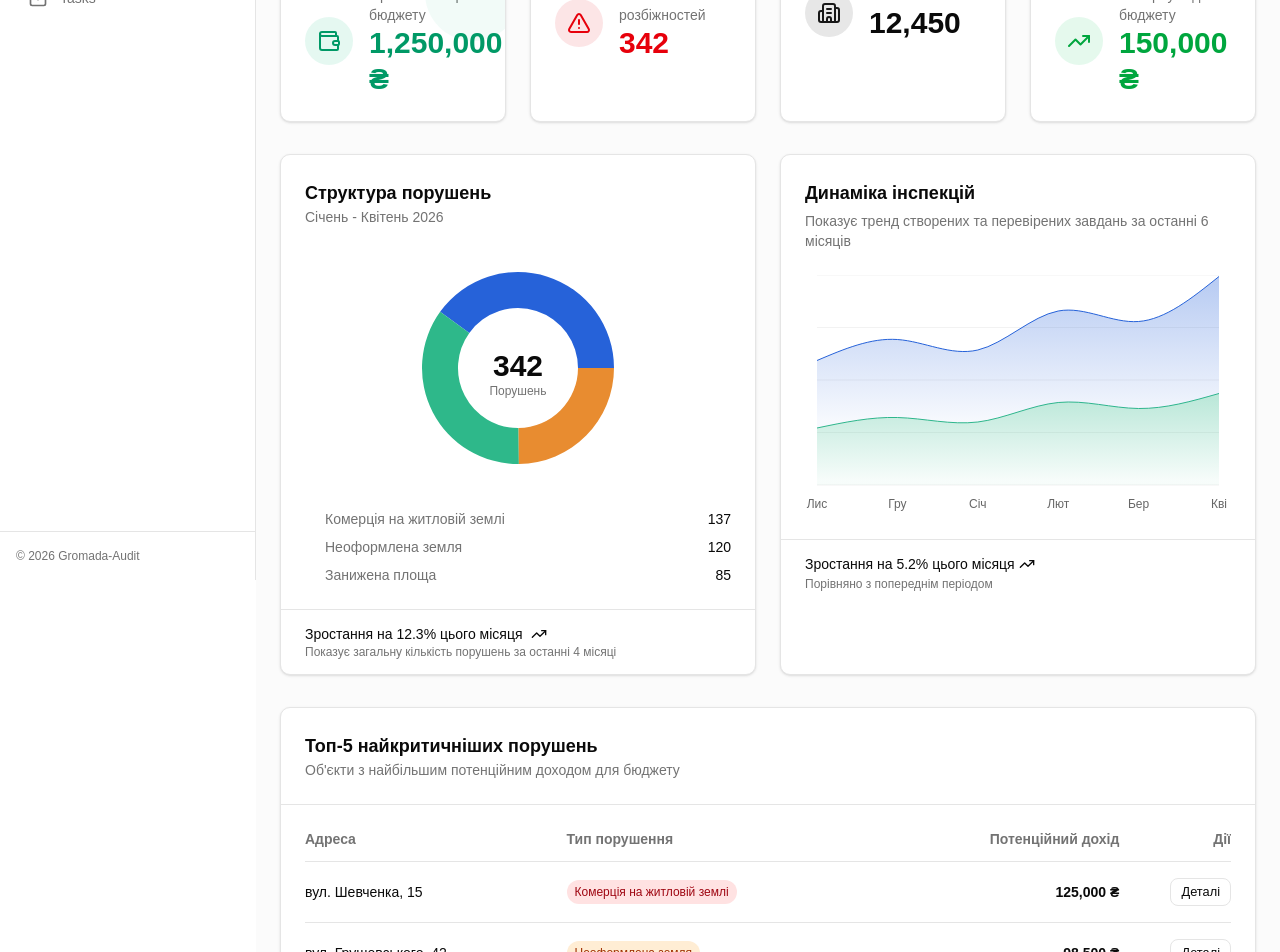
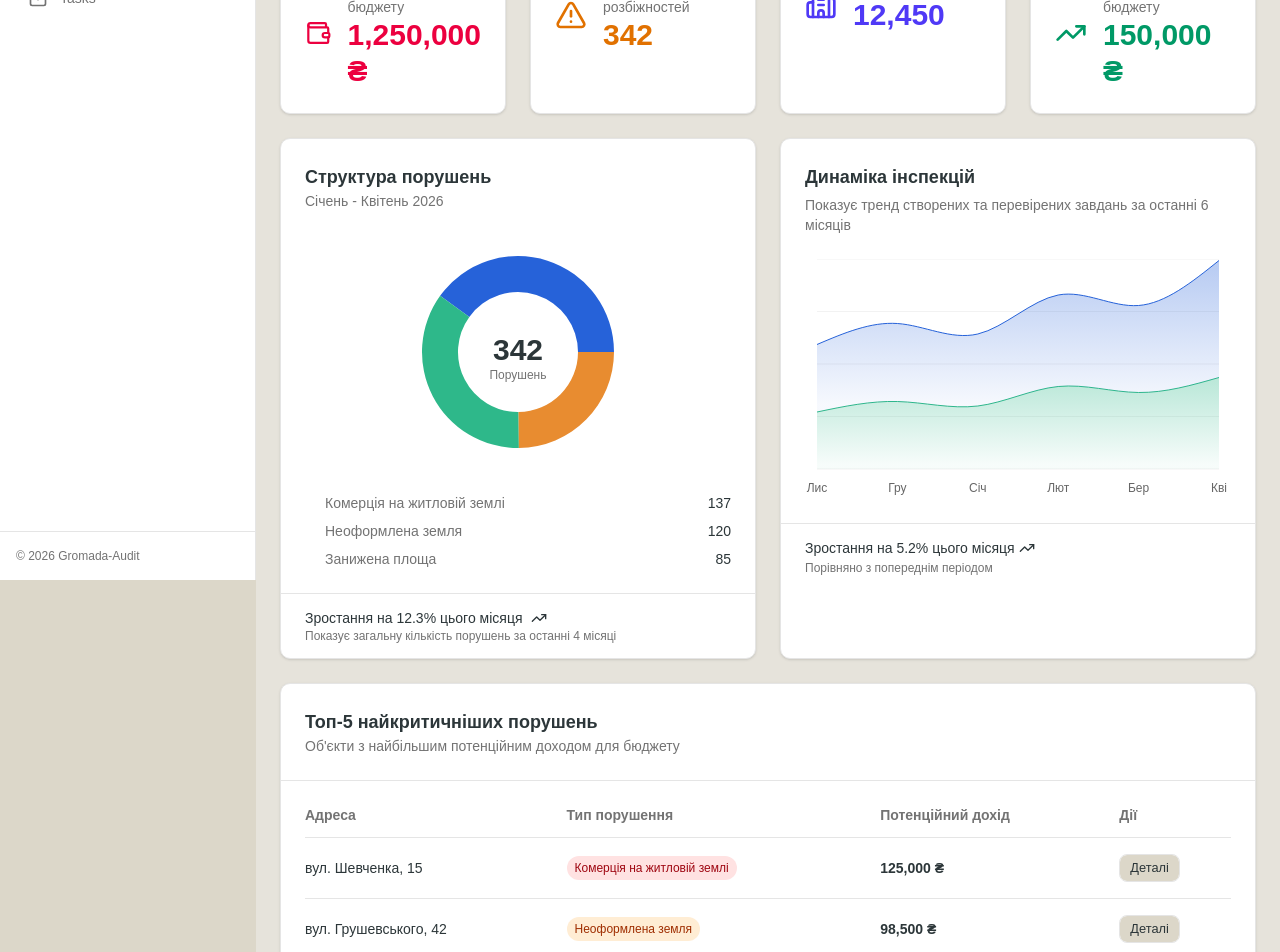
Before and after one commit to Opatsk-Inc/hackathon-main, a React (Vite) app in the folder front/: page /head/dashboard in a window 1280 px wide. Shown: the part 220-1172 px from the top of the page. Built offline with nearby package versions, Linux system fonts and the light colour scheme.

Commit message:
feat: integrate TopViolationsTable component and update styles in DashboardPage

```diff
--- a/front/package.json
+++ b/front/package.json
@@ -15,6 +15,7 @@
     "@fontsource-variable/geist": "^5.2.8",
     "@tailwindcss/vite": "^4.2.1",
     "@tanstack/react-query": "^5.99.0",
+    "@tanstack/react-table": "^8.21.3",
     "class-variance-authority": "^0.7.1",
     "clsx": "^2.1.1",
     "framer-motion": "^12.38.0",
--- /dev/null
+++ b/front/src/features/discrepancies/components/TopViolationsTable.tsx
@@ -0,0 +1,148 @@
+import { Button } from "@/components/ui/button";
+import {
+  useReactTable,
+  getCoreRowModel,
+  flexRender,
+  createColumnHelper,
+} from "@tanstack/react-table";
+
+interface TopViolation {
+  address: string;
+  type: string;
+  revenue: string;
+  badge: "critical" | "high" | "medium";
+}
+
+const topViolations: TopViolation[] = [
+  {
+    address: "вул. Шевченка, 15",
+    type: "Комерція на житловій землі",
+    revenue: "125,000",
+    badge: "critical",
+  },
+  {
+    address: "вул. Грушевського, 42",
+    type: "Неоформлена земля",
+    revenue: "98,500",
+    badge: "high",
+  },
+  {
+    address: "пр. Незалежності, 8",
+    type: "Занижена площа",
+    revenue: "87,200",
+    badge: "high",
+  },
+  {
+    address: "вул. Франка, 23",
+    type: "Комерція на житловій землі",
+    revenue: "76,300",
+    badge: "critical",
+  },
+  {
+    address: "вул. Лесі Українки, 11",
+    type: "Неоформлена земля",
+    revenue: "64,800",
+    badge: "medium",
+  },
+];
+
+const columnHelper = createColumnHelper<TopViolation>();
+
+const columns = [
+  columnHelper.accessor("address", {
+    header: "Адреса",
+    cell: (info) => <span className="font-medium">{info.getValue()}</span>,
+  }),
+  columnHelper.accessor("type", {
+    header: "Тип порушення",
+    cell: (info) => {
+      const badge = info.row.original.badge;
+      return (
+        <span
+          className={`inline-flex rounded-full px-2 py-1 text-xs font-medium ${
+            badge === "critical"
+              ? "bg-red-100 text-red-800 dark:bg-red-900/30 dark:text-red-400"
+              : badge === "high"
+                ? "bg-orange-100 text-orange-800 dark:bg-orange-900/30 dark:text-orange-400"
+                : "bg-yellow-100 text-yellow-800 dark:bg-yellow-900/30 dark:text-yellow-400"
+          }`}
+        >
+          {info.getValue()}
+        </span>
+      );
+    },
+  }),
+  columnHelper.accessor("revenue", {
+    header: "Потенційний дохід",
+    cell: (info) => <span className="font-semibold">{info.getValue()} ₴</span>,
+  }),
+  columnHelper.display({
+    id: "actions",
+    header: "Дії",
+    cell: () => (
+      <Button variant="outline" size="sm">
+        Деталі
+      </Button>
+    ),
+  }),
+];
+
+export function TopViolationsTable() {
+  const table = useReactTable({
+    data: topViolations,
+    columns,
+    getCoreRowModel: getCoreRowModel(),
+  });
+
+  return (
+    <div className="rounded-lg border bg-card shadow-sm">
+      <div className="border-b p-6">
+        <h3 className="text-lg font-semibold">
+          Топ-5 найкритичніших порушень
+        </h3>
+        <p className="text-sm text-muted-foreground">
+          Об'єкти з найбільшим потенційним доходом для бюджету
+        </p>
+      </div>
+      <div className="p-6">
+        <div className="overflow-x-auto">
+          <table className="w-full">
+            <thead>
+              {table.getHeaderGroups().map((headerGroup) => (
+                <tr
+                  key={headerGroup.id}
+                  className="border-b text-left text-sm font-medium text-muted-foreground"
+                >
+                  {headerGroup.headers.map((header) => (
+                    <th key={header.id} className="pb-3">
+                      {header.isPlaceholder
+                        ? null
+                        : flexRender(
+                            header.column.columnDef.header,
+                            header.getContext()
+                          )}
+                    </th>
+                  ))}
+                </tr>
+              ))}
+            </thead>
+            <tbody className="text-sm">
+              {table.getRowModel().rows.map((row) => (
+                <tr key={row.id} className="border-b last:border-0">
+                  {row.getVisibleCells().map((cell) => (
+                    <td key={cell.id} className="py-4">
+                      {flexRender(
+                        cell.column.columnDef.cell,
+                        cell.getContext()
+                      )}
+                    </td>
+                  ))}
+                </tr>
+              ))}
+            </tbody>
+          </table>
+        </div>
+      </div>
+    </div>
+  );
+}
--- a/front/src/features/discrepancies/components/index.ts
+++ b/front/src/features/discrepancies/components/index.ts
@@ -1,2 +1 @@
-// Placeholder for discrepancies components
-export {};
+export { TopViolationsTable } from "./TopViolationsTable";
--- a/front/src/index.css
+++ b/front/src/index.css
@@ -49,24 +49,29 @@
 }
 
 :root {
-    --background: oklch(1 0 0);
-    --foreground: oklch(0.145 0 0);
+    --brand-dark: #2C3639;
+    --brand-slate: #3F4E4F;
+    --brand-brown: #A27B5C;
+    --brand-cream: #DCD7C9;
+
+    --background: oklch(from var(--brand-cream) l c h);
+    --foreground: oklch(from var(--brand-dark) l c h);
     --card: oklch(1 0 0);
-    --card-foreground: oklch(0.145 0 0);
+    --card-foreground: oklch(from var(--brand-dark) l c h);
     --popover: oklch(1 0 0);
-    --popover-foreground: oklch(0.145 0 0);
-    --primary: oklch(0.205 0 0);
+    --popover-foreground: oklch(from var(--brand-dark) l c h);
+    --primary: oklch(from var(--brand-slate) l c h);
     --primary-foreground: oklch(0.985 0 0);
     --secondary: oklch(0.97 0 0);
-    --secondary-foreground: oklch(0.205 0 0);
+    --secondary-foreground: oklch(from var(--brand-dark) l c h);
     --muted: oklch(0.97 0 0);
     --muted-foreground: oklch(0.556 0 0);
-    --accent: oklch(0.97 0 0);
-    --accent-foreground: oklch(0.205 0 0);
+    --accent: oklch(from var(--brand-brown) l c h);
+    --accent-foreground: oklch(from var(--brand-dark) l c h);
     --destructive: oklch(0.577 0.245 27.325);
     --border: oklch(0.922 0 0);
     --input: oklch(0.922 0 0);
-    --ring: oklch(0.708 0 0);
+    --ring: oklch(from var(--brand-slate) l c h);
     --chart-1: 220 70% 50%;
     --chart-2: 160 60% 45%;
     --chart-3: 30 80% 55%;
@@ -74,47 +79,47 @@
     --chart-5: 340 75% 55%;
     --radius: 0.625rem;
     --sidebar: oklch(0.985 0 0);
-    --sidebar-foreground: oklch(0.145 0 0);
-    --sidebar-primary: oklch(0.205 0 0);
+    --sidebar-foreground: oklch(from var(--brand-dark) l c h);
+    --sidebar-primary: oklch(from var(--brand-slate) l c h);
     --sidebar-primary-foreground: oklch(0.985 0 0);
     --sidebar-accent: oklch(0.97 0 0);
-    --sidebar-accent-foreground: oklch(0.205 0 0);
+    --sidebar-accent-foreground: oklch(from var(--brand-dark) l c h);
     --sidebar-border: oklch(0.922 0 0);
-    --sidebar-ring: oklch(0.708 0 0);
+    --sidebar-ring: oklch(from var(--brand-slate) l c h);
 }
 
 .dark {
-    --background: oklch(0.145 0 0);
-    --foreground: oklch(0.985 0 0);
-    --card: oklch(0.205 0 0);
-    --card-foreground: oklch(0.985 0 0);
-    --popover: oklch(0.205 0 0);
-    --popover-foreground: oklch(0.985 0 0);
-    --primary: oklch(0.922 0 0);
-    --primary-foreground: oklch(0.205 0 0);
+    --background: oklch(from var(--brand-dark) l c h);
+    --foreground: oklch(from var(--brand-cream) l c h);
+    --card: oklch(from var(--brand-slate) l c h);
+    --card-foreground: oklch(from var(--brand-cream) l c h);
+    --popover: oklch(from var(--brand-slate) l c h);
+    --popover-foreground: oklch(from var(--brand-cream) l c h);
+    --primary: oklch(from var(--brand-brown) l c h);
+    --primary-foreground: oklch(from var(--brand-dark) l c h);
     --secondary: oklch(0.269 0 0);
-    --secondary-foreground: oklch(0.985 0 0);
+    --secondary-foreground: oklch(from var(--brand-cream) l c h);
     --muted: oklch(0.269 0 0);
     --muted-foreground: oklch(0.708 0 0);
-    --accent: oklch(0.269 0 0);
-    --accent-foreground: oklch(0.985 0 0);
+    --accent: oklch(from var(--brand-brown) l c h);
+    --accent-foreground: oklch(from var(--brand-dark) l c h);
     --destructive: oklch(0.704 0.191 22.216);
     --border: oklch(1 0 0 / 10%);
     --input: oklch(1 0 0 / 15%);
-    --ring: oklch(0.556 0 0);
+    --ring: oklch(from var(--brand-brown) l c h);
     --chart-1: 220 70% 50%;
     --chart-2: 160 60% 45%;
     --chart-3: 30 80% 55%;
     --chart-4: 280 65% 60%;
     --chart-5: 340 75% 55%;
-    --sidebar: oklch(0.205 0 0);
-    --sidebar-foreground: oklch(0.985 0 0);
-    --sidebar-primary: oklch(0.488 0.243 264.376);
-    --sidebar-primary-foreground: oklch(0.985 0 0);
+    --sidebar: oklch(from var(--brand-slate) l c h);
+    --sidebar-foreground: oklch(from var(--brand-cream) l c h);
+    --sidebar-primary: oklch(from var(--brand-brown) l c h);
+    --sidebar-primary-foreground: oklch(from var(--brand-dark) l c h);
     --sidebar-accent: oklch(0.269 0 0);
-    --sidebar-accent-foreground: oklch(0.985 0 0);
+    --sidebar-accent-foreground: oklch(from var(--brand-cream) l c h);
     --sidebar-border: oklch(1 0 0 / 10%);
-    --sidebar-ring: oklch(0.556 0 0);
+    --sidebar-ring: oklch(from var(--brand-brown) l c h);
 }
 
 @layer base {
--- a/front/src/pages/head/DashboardPage.tsx
+++ b/front/src/pages/head/DashboardPage.tsx
@@ -1,14 +1,21 @@
-import { HeadDesktopLayout } from "@/components/layouts";
-import { Button } from "@/components/ui/button";
+import { HeadDesktopLayout } from "@/components/layouts"
+import { Button } from "@/components/ui/button"
 import {
   ChartContainer,
   ChartTooltip,
   ChartTooltipContent,
-} from "@/components/ui/chart";
-import { Plus, TrendingUp, AlertTriangle, Building2, Wallet } from "lucide-react";
-import * as React from "react";
-import { motion } from "framer-motion";
-import { useAnimatedNumber } from "@/lib/hooks/useAnimatedNumber";
+} from "@/components/ui/chart"
+import {
+  Plus,
+  TrendingUp,
+  AlertTriangle,
+  Building2,
+  Wallet,
+} from "lucide-react"
+import * as React from "react"
+import { motion } from "framer-motion"
+import { useAnimatedNumber } from "@/lib/hooks/useAnimatedNumber"
+import { TopViolationsTable } from "@/features/discrepancies/components"
 import {
   PieChart,
   Pie,
@@ -17,14 +24,17 @@ import {
   XAxis,
   CartesianGrid,
   Label,
-} from "recharts";
+} from "recharts"
 
-// Дані для кругової діаграми
 const violationData = [
-  { name: "Комерція на житловій землі", value: 137, fill: "var(--color-commerce)" },
+  {
+    name: "Комерція на житловій землі",
+    value: 137,
+    fill: "var(--color-commerce)",
+  },
   { name: "Неоформлена земля", value: 120, fill: "var(--color-unregistered)" },
   { name: "Занижена площа", value: 85, fill: "var(--color-underreported)" },
-];
+]
 
 const violationChartConfig = {
   value: {
@@ -42,9 +52,8 @@ const violationChartConfig = {
     label: "Занижена площа",
     color: "hsl(var(--chart-3))",
   },
-};
+}
 
-// Дані для стовпчикової діаграми
 const inspectionData = [
   { month: "Лис", created: 45, inspected: 38 },
   { month: "Гру", created: 52, inspected: 45 },
@@ -52,55 +61,21 @@ const inspectionData = [
   { month: "Лют", created: 61, inspected: 55 },
   { month: "Бер", created: 58, inspected: 51 },
   { month: "Кві", created: 78, inspected: 61 },
-];
-
-// Топ-5 критичних порушень
-const topViolations = [
-  {
-    address: "вул. Шевченка, 15",
-    type: "Комерція на житловій землі",
-    revenue: "125,000",
-    badge: "critical",
-  },
-  {
-    address: "вул. Грушевського, 42",
-    type: "Неоформлена земля",
-    revenue: "98,500",
-    badge: "high",
-  },
-  {
-    address: "пр. Незалежності, 8",
-    type: "Занижена площа",
-    revenue: "87,200",
-    badge: "high",
-  },
-  {
-    address: "вул. Франка, 23",
-    type: "Комерція на житловій землі",
-    revenue: "76,300",
-    badge: "critical",
-  },
-  {
-    address: "вул. Лесі Українки, 11",
-    type: "Неоформлена земля",
-    revenue: "64,800",
-    badge: "medium",
-  },
-];
+]
 
 export function DashboardPage() {
   const totalViolations = React.useMemo(() => {
-    return violationData.reduce((acc, curr) => acc + curr.value, 0);
-  }, []);
+    return violationData.reduce((acc, curr) => acc + curr.value, 0)
+  }, [])
 
-  const budgetLoss = useAnimatedNumber(1250000, 2, 0);
-  const discrepancies = useAnimatedNumber(342, 2, 0.2);
-  const totalObjects = useAnimatedNumber(12450, 2, 0.4);
-  const recovered = useAnimatedNumber(150000, 2, 0.6);
+  const budgetLoss = useAnimatedNumber(1250000, 2, 0)
+  const discrepancies = useAnimatedNumber(342, 2, 0.2)
+  const totalObjects = useAnimatedNumber(12450, 2, 0.4)
+  const recovered = useAnimatedNumber(150000, 2, 0.6)
 
   return (
     <HeadDesktopLayout currentPath="/head/dashboard">
-      <div className="mx-auto w-full space-y-8 p-6">
+      <div className="mx-auto w-full space-y-6 p-6">
         {/* Page Header */}
         <div className="flex items-center justify-between">
           <div>
@@ -122,32 +97,27 @@ export function DashboardPage() {
           {/* Card 1: Budget Losses - Primary Value Prop */}
           <div className="relative overflow-hidden rounded-lg border bg-card p-6 shadow-sm">
             <div className="flex items-center gap-4">
-              <div className="rounded-full bg-emerald-500/10 p-3">
-                <Wallet className="h-6 w-6 text-emerald-600" />
-              </div>
+              <Wallet className="h-8 w-8 text-rose-600 dark:text-rose-400" />
               <div className="flex-1">
                 <p className="text-sm font-medium text-muted-foreground">
                   Орієнтовні втрати бюджету
                 </p>
-                <p className="text-3xl font-bold text-emerald-600">
+                <p className="text-3xl font-bold text-rose-600 dark:text-rose-400">
                   <motion.span>{budgetLoss}</motion.span> ₴
                 </p>
               </div>
             </div>
-            <div className="absolute -right-4 -top-4 h-24 w-24 rounded-full bg-emerald-500/5" />
           </div>
 
           {/* Card 2: Discrepancies Found */}
           <div className="rounded-lg border bg-card p-6 shadow-sm">
             <div className="flex items-center gap-4">
-              <div className="rounded-full bg-destructive/10 p-3">
-                <AlertTriangle className="h-6 w-6 text-destructive" />
-              </div>
+              <AlertTriangle className="h-8 w-8 text-amber-600 dark:text-amber-400" />
               <div className="flex-1">
                 <p className="text-sm font-medium text-muted-foreground">
                   Виявлено розбіжностей
                 </p>
-                <p className="text-3xl font-bold text-destructive">
+                <p className="text-3xl font-bold text-amber-600 dark:text-amber-400">
                   <motion.span>{discrepancies}</motion.span>
                 </p>
               </div>
@@ -157,14 +127,12 @@ export function DashboardPage() {
           {/* Card 3: Total Objects */}
           <div className="rounded-lg border bg-card p-6 shadow-sm">
             <div className="flex items-center gap-4">
-              <div className="rounded-full bg-primary/10 p-3">
-                <Building2 className="h-6 w-6 text-primary" />
-              </div>
+              <Building2 className="h-8 w-8 text-indigo-600 dark:text-indigo-400" />
               <div className="flex-1">
                 <p className="text-sm font-medium text-muted-foreground">
                   Всього об'єктів
                 </p>
-                <p className="text-3xl font-bold">
+                <p className="text-3xl font-bold text-indigo-600 dark:text-indigo-400">
                   <motion.span>{totalObjects}</motion.span>
                 </p>
               </div>
@@ -174,14 +142,12 @@ export function DashboardPage() {
           {/* Card 4: Recovered to Budget */}
           <div className="rounded-lg border bg-card p-6 shadow-sm">
             <div className="flex items-center gap-4">
-              <div className="rounded-full bg-green-500/10 p-3">
-                <TrendingUp className="h-6 w-6 text-green-600" />
-              </div>
+              <TrendingUp className="h-8 w-8 text-emerald-600 dark:text-emerald-400" />
               <div className="flex-1">
                 <p className="text-sm font-medium text-muted-foreground">
                   Повернуто до бюджету
                 </p>
-                <p className="text-3xl font-bold text-green-600">
+                <p className="text-3xl font-bold text-emerald-600 dark:text-emerald-400">
                   <motion.span>{recovered}</motion.span> ₴
                 </p>
               </div>
@@ -241,7 +207,7 @@ export function DashboardPage() {
                                 Порушень
                               </tspan>
                             </text>
-                          );
+                          )
                         }
                       }}
                     />
@@ -252,13 +218,18 @@ export function DashboardPage() {
             <div className="flex-1 p-6 pt-4">
               <div className="space-y-2">
                 {violationData.map((item, index) => (
-                  <div key={index} className="flex items-center justify-between gap-2">
+                  <div
+                    key={index}
+                    className="flex items-center justify-between gap-2"
+                  >
                     <div className="flex items-center gap-2">
                       <div
                         className="h-3 w-3 rounded-full"
                         style={{ backgroundColor: item.fill }}
                       />
-                      <span className="text-sm text-muted-foreground">{item.name}</span>
+                      <span className="text-sm text-muted-foreground">
+                        {item.name}
+                      </span>
                     </div>
                     <span className="text-sm font-medium">{item.value}</span>
                   </div>
@@ -266,8 +237,9 @@ export function DashboardPage() {
               </div>
             </div>
             <div className="mt-auto border-t px-6 py-4">
-              <div className="flex items-center gap-2 text-sm font-medium leading-none">
-                Зростання на 12.3% цього місяця <TrendingUp className="h-4 w-4" />
+              <div className="flex items-center gap-2 text-sm leading-none font-medium">
+                Зростання на 12.3% цього місяця{" "}
+                <TrendingUp className="h-4 w-4" />
               </div>
               <div className="mt-1 text-xs leading-none text-muted-foreground">
                 Показує загальну кількість порушень за останні 4 місяці
@@ -280,7 +252,8 @@ export function DashboardPage() {
             <div className="p-6">
               <h3 className="mb-1 text-lg font-semibold">Динаміка інспекцій</h3>
               <p className="text-sm text-muted-foreground">
-                Показує тренд створених та перевірених завдань за останні 6 місяців
+                Показує тренд створених та перевірених завдань за останні 6
+                місяців
               </p>
             </div>
             <div className="px-6 pb-6">
@@ -316,7 +289,13 @@ export function DashboardPage() {
                     content={<ChartTooltipContent indicator="dot" />}
                   />
                   <defs>
-                    <linearGradient id="fillCreated" x1="0" y1="0" x2="0" y2="1">
+                    <linearGradient
+                      id="fillCreated"
+                      x1="0"
+                      y1="0"
+                      x2="0"
+                      y2="1"
+                    >
                       <stop
                         offset="5%"
                         stopColor="var(--color-created)"
@@ -328,7 +307,13 @@ export function DashboardPage() {
                         stopOpacity={0.1}
                       />
                     </linearGradient>
-                    <linearGradient id="fillInspected" x1="0" y1="0" x2="0" y2="1">
+                    <linearGradient
+                      id="fillInspected"
+                      x1="0"
+                      y1="0"
+                      x2="0"
+                      y2="1"
+                    >
                       <stop
                         offset="5%"
                         stopColor="var(--color-inspected)"
@@ -362,7 +347,7 @@ export function DashboardPage() {
             </div>
             <div className="border-t px-6 py-4">
               <div className="flex items-center gap-2 text-sm">
-                <div className="flex items-center gap-1 font-medium leading-none">
+                <div className="flex items-center gap-1 leading-none font-medium">
                   Зростання на 5.2% цього місяця
                   <TrendingUp className="h-4 w-4" />
                 </div>
@@ -375,59 +360,8 @@ export function DashboardPage() {
         </div>
 
         {/* Top 5 Critical Violations Table */}
-        <div className="rounded-lg border bg-card shadow-sm">
-          <div className="border-b p-6">
-            <h3 className="text-lg font-semibold">
-              Топ-5 найкритичніших порушень
-            </h3>
-            <p className="text-sm text-muted-foreground">
-              Об'єкти з найбільшим потенційним доходом для бюджету
-            </p>
-          </div>
-          <div className="p-6">
-            <div className="overflow-x-auto">
-              <table className="w-full">
-                <thead>
-                  <tr className="border-b text-left text-sm font-medium text-muted-foreground">
-                    <th className="pb-3">Адреса</th>
-                    <th className="pb-3">Тип порушення</th>
-                    <th className="pb-3 text-right">Потенційний дохід</th>
-                    <th className="pb-3 text-right">Дії</th>
-                  </tr>
-                </thead>
-                <tbody className="text-sm">
-                  {topViolations.map((violation, index) => (
-                    <tr key={index} className="border-b last:border-0">
-                      <td className="py-4 font-medium">{violation.address}</td>
-                      <td className="py-4">
-                        <span
-                          className={`inline-flex rounded-full px-2 py-1 text-xs font-medium ${
-                            violation.badge === "critical"
-                              ? "bg-red-100 text-red-800 dark:bg-red-900/30 dark:text-red-400"
-                              : violation.badge === "high"
-                                ? "bg-orange-100 text-orange-800 dark:bg-orange-900/30 dark:text-orange-400"
-                                : "bg-yellow-100 text-yellow-800 dark:bg-yellow-900/30 dark:text-yellow-400"
-                          }`}
-                        >
-                          {violation.type}
-                        </span>
-                      </td>
-                      <td className="py-4 text-right font-semibold">
-                        {violation.revenue} ₴
-                      </td>
-                      <td className="py-4 text-right">
-                        <Button variant="outline" size="sm">
-                          Деталі
-                        </Button>
-                      </td>
-                    </tr>
-                  ))}
-                </tbody>
-              </table>
-            </div>
-          </div>
-        </div>
+        <TopViolationsTable />
       </div>
     </HeadDesktopLayout>
-  );
+  )
 }
```
Also changed, not shown: 1 other file (tests, documents, lock files or other folders).
